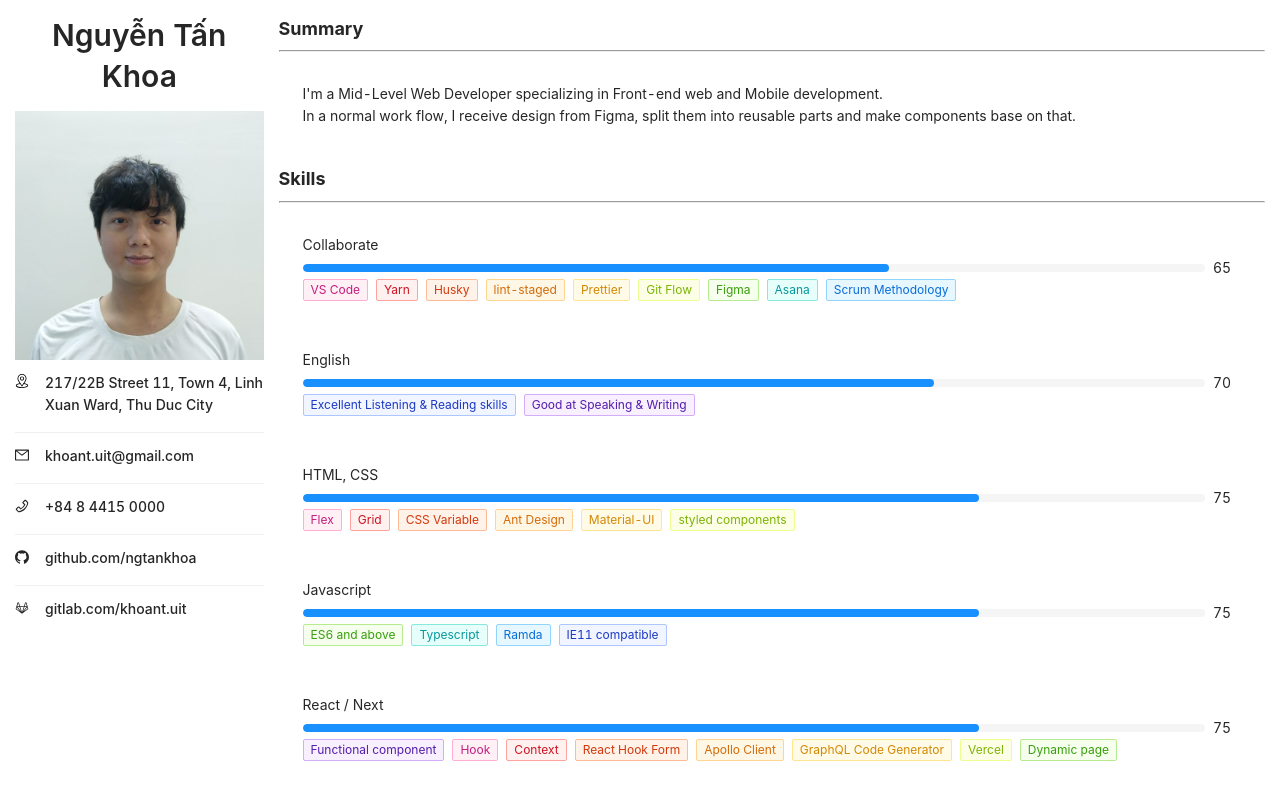
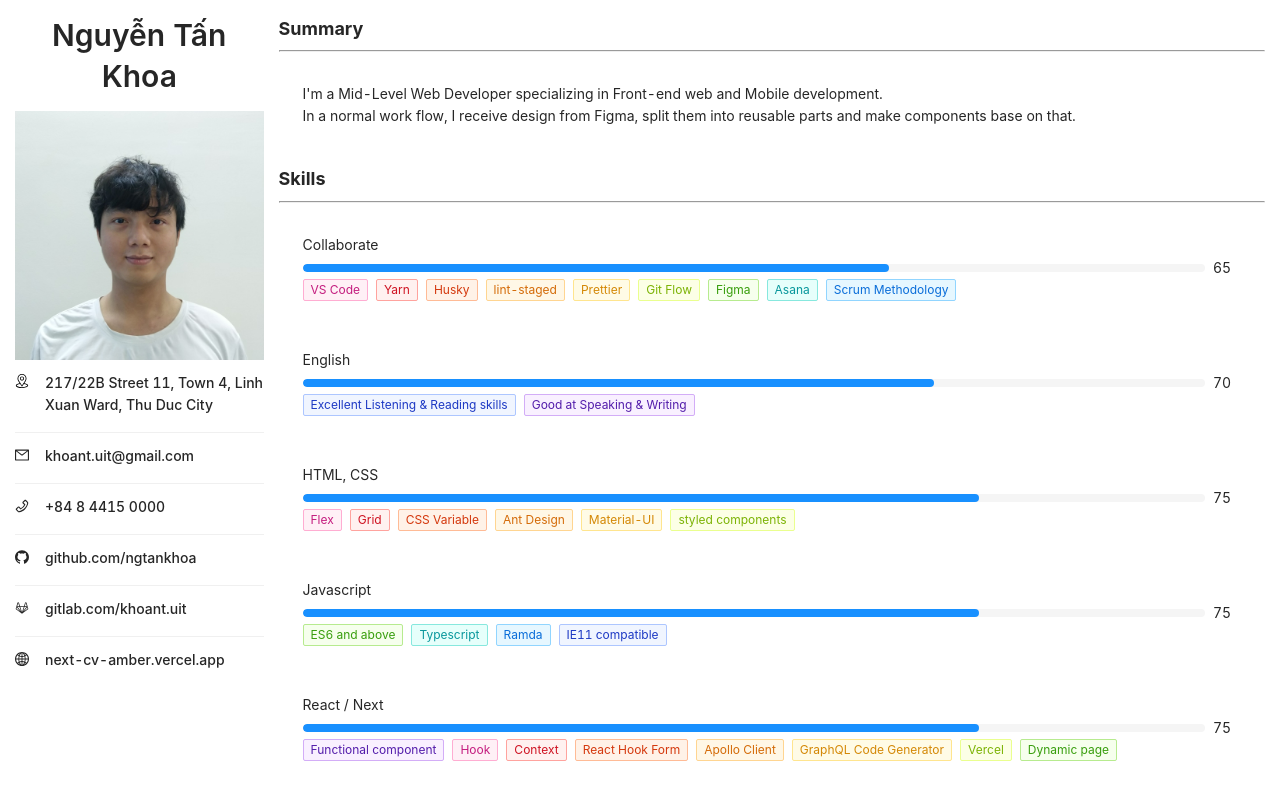
Before and after one commit to ngtankhoa/next-cv, a Next.js app: page / in a window 1280 px wide. Built offline with nearby package versions, Linux system fonts and the light colour scheme.

Commit message:
update CV website info

```diff
--- a/containers/my-info/my-info.tsx
+++ b/containers/my-info/my-info.tsx
@@ -1,5 +1,5 @@
 import { List } from 'antd';
-import { MailOutlined, PhoneOutlined, GithubOutlined, GitlabOutlined } from '@ant-design/icons';
+import { MailOutlined, PhoneOutlined, GithubOutlined, GitlabOutlined, GlobalOutlined } from '@ant-design/icons';
 import { Location } from 'components';
 
 const { Item } = List;
@@ -38,4 +38,12 @@ const data: { icon: React.ReactNode; content: string | React.ReactNode }[] = [
       </a>
     ),
   },
+  {
+    icon: <GlobalOutlined />,
+    content: (
+      <a href='https://next-cv-amber.vercel.app/' rel='noreferrer' target='_blank'>
+        next-cv-amber.vercel.app
+      </a>
+    ),
+  },
 ];
```
